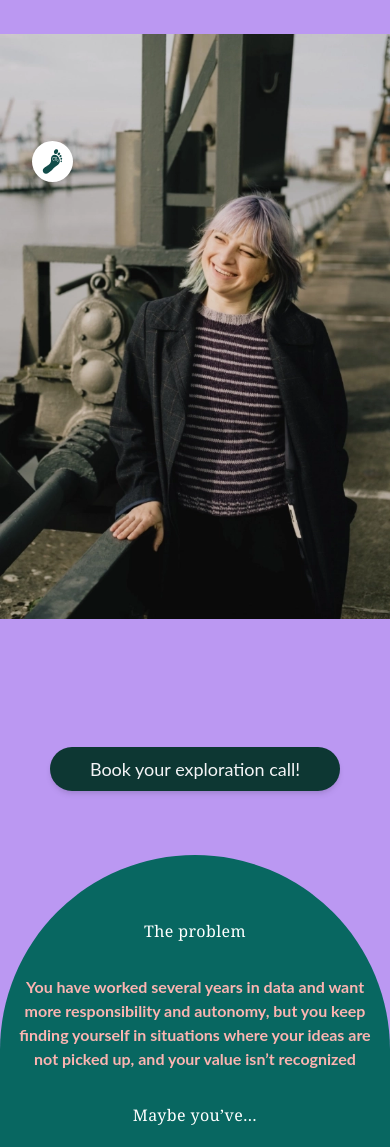
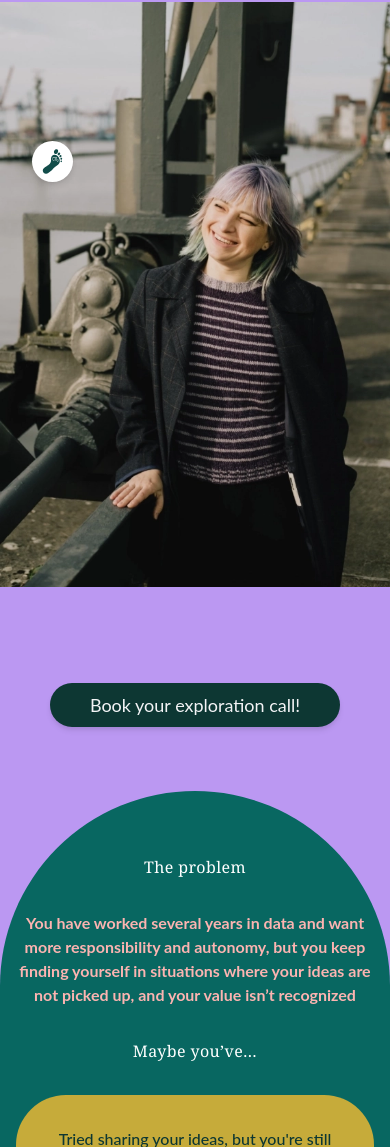
Before and after one commit to terezaif/tereza-coaching, an Eleventy site: page src/index.njk in a window 390 px wide. Shown: the part 630-1777 px from the top of the page. Built offline with nearby package versions, Linux system fonts and the light colour scheme; Eleventy itself is replaced by a stand-in of ours; files that its build step writes are made by us from their sources; a script that the page names is missing; files whose address does not match are found by name; a web font is replaced by a local one; what postcss-import would draw is missing.

Commit message:
smaller fonts, less spacing

```diff
--- a/src/_includes/section.header.njk
+++ b/src/_includes/section.header.njk
@@ -1,5 +1,5 @@
 <div class="container mx-auto grid justify-center h-full py-24">
-  <div class="grid lg:grid-cols-2 self-center items-center font-mono text-deepteal-950 gap-8">
+  <div class="grid lg:grid-cols-2 self-center items-center font-mono text-deepteal-950 lg:gap-8">
     <div class=" text-center px-8 pb-16  lg:pb-0">
       <h1 class="tracking-tighter font-black text-4xl sm:text-6xl md:text-8xl pb-16">Grow your influence<span
           class=" font-bold tracking tracking-tight "> as a data expert</span></h1>
@@ -11,7 +11,7 @@
     </div>
   </div>
 </div>
-<div class="grid grid-rows-1 justify-center py-8 pb-16 sm:py-24 sm:pb-32">
+<div class="grid grid-rows-1 justify-center pb-16 sm:py-24 sm:pb-32">
   <a class="px-10 py-2 text-gray-100 bg-deepteal-950 rounded-full shadow-md text-lg hover:bg-gray-800 hover:border-red"
     href="https://calendly.com/terezaif/tereza-coaching">Book your exploration call!</a>
 </div>
```
